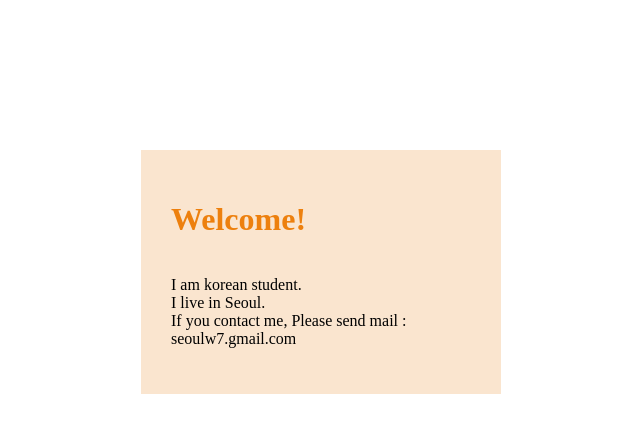
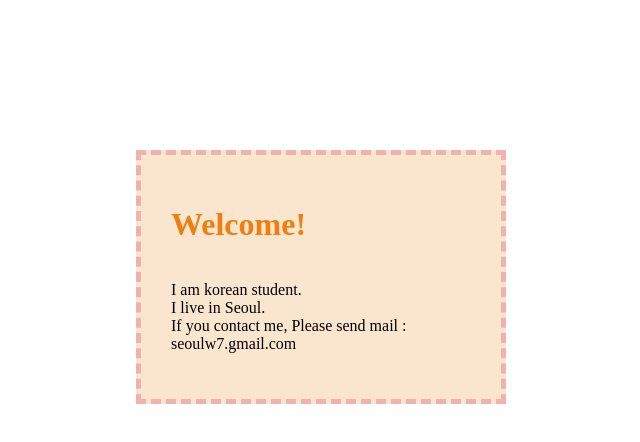
Before and after one commit to seoulw7/seoulw7.github.io, a plain HTML site: page index.html in a window 1280 px wide. Shown: the whole page, without its empty margins (319-959 px from the left). Drawn offline with Linux system fonts and the light colour scheme.

Commit message:
Update index.html

```diff
--- a/index.html
+++ b/index.html
@@ -12,7 +12,7 @@
     flex-direction: column;
     align-content: center;
     justify-content: center;
-    align-items: flex-start;">
+    align-items: flex-start;border: 5px dashed #f0b1b1;">
       <h1 style="color:#ed800e">Welcome!</h1>
       <p>I am korean student. <br>I live in Seoul. <br>If you contact me, Please send mail : seoulw7.gmail.com</p>
     </div>
```
